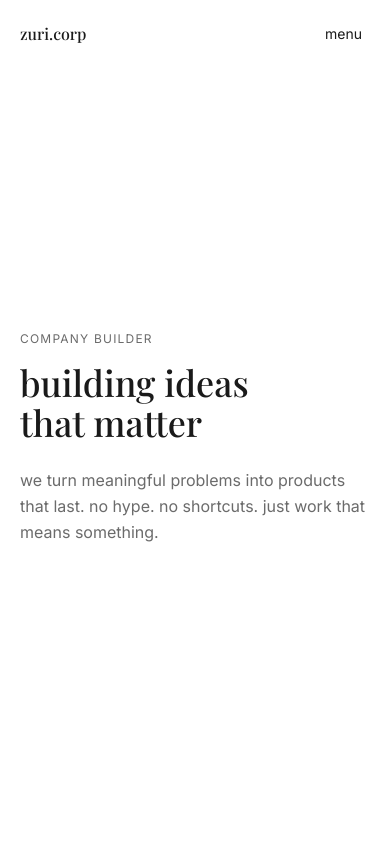
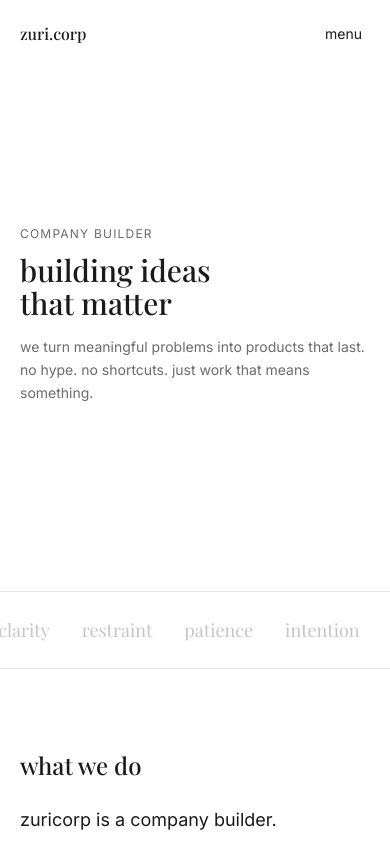
Before and after one commit to Babalolaolawale/zuri.corp, a React (Vite) app: page / in a window 390 px wide. Shown: the top 844 px of the page. Built offline with nearby package versions, Linux system fonts and the light colour scheme.

Commit message:
Reduce mobile spacing in hero section

```diff
--- a/src/components/LandingPage.tsx
+++ b/src/components/LandingPage.tsx
@@ -50,19 +50,19 @@ export default function LandingPage() {
             <Header activeSection={activeSection} />
 
             {/* Hero Section */}
-            <section id="home" className="min-h-screen flex flex-col justify-center pt-24 pb-16 px-5 md:px-12 lg:px-24 relative">
+            <section id="home" className="min-h-[70vh] md:min-h-screen flex flex-col justify-center pt-20 pb-10 md:pt-24 md:pb-16 px-5 md:px-12 lg:px-24 relative">
                 <div className={`max-w-5xl transition-all duration-1000 delay-300 ${isLoaded ? 'opacity-100 translate-y-0' : 'opacity-0 translate-y-8'}`}>
-                    <p className="font-body text-xs md:text-sm text-muted mb-4 md:mb-6 tracking-widest uppercase">company builder</p>
-                    <h1 className="font-heading text-4xl sm:text-5xl md:text-6xl lg:text-8xl font-medium text-foreground mb-6 md:mb-8 leading-[1.1] lowercase">
+                    <p className="font-body text-xs md:text-sm text-muted mb-3 md:mb-6 tracking-widest uppercase">company builder</p>
+                    <h1 className="font-heading text-3xl sm:text-5xl md:text-6xl lg:text-8xl font-medium text-foreground mb-4 md:mb-8 leading-[1.1] lowercase">
                         building ideas<br />that matter
                     </h1>
-                    <p className="font-body text-base md:text-xl text-muted max-w-xl leading-relaxed lowercase">
+                    <p className="font-body text-sm md:text-xl text-muted max-w-xl leading-relaxed lowercase">
                         we turn meaningful problems into products that last. no hype. no shortcuts. just work that means something.
                     </p>
                 </div>
 
                 {/* Scroll indicator */}
-                <div className="absolute bottom-8 md:bottom-12 left-5 md:left-12 lg:left-24 hidden sm:block">
+                <div className="absolute bottom-6 md:bottom-12 left-5 md:left-12 lg:left-24 hidden sm:block">
                     <div className="flex flex-col items-center gap-2">
                         <div className="w-px h-12 md:h-16 bg-gradient-to-b from-muted to-transparent animate-pulse"></div>
                         <span className="font-body text-[10px] text-muted lowercase tracking-widest">scroll</span>
```
